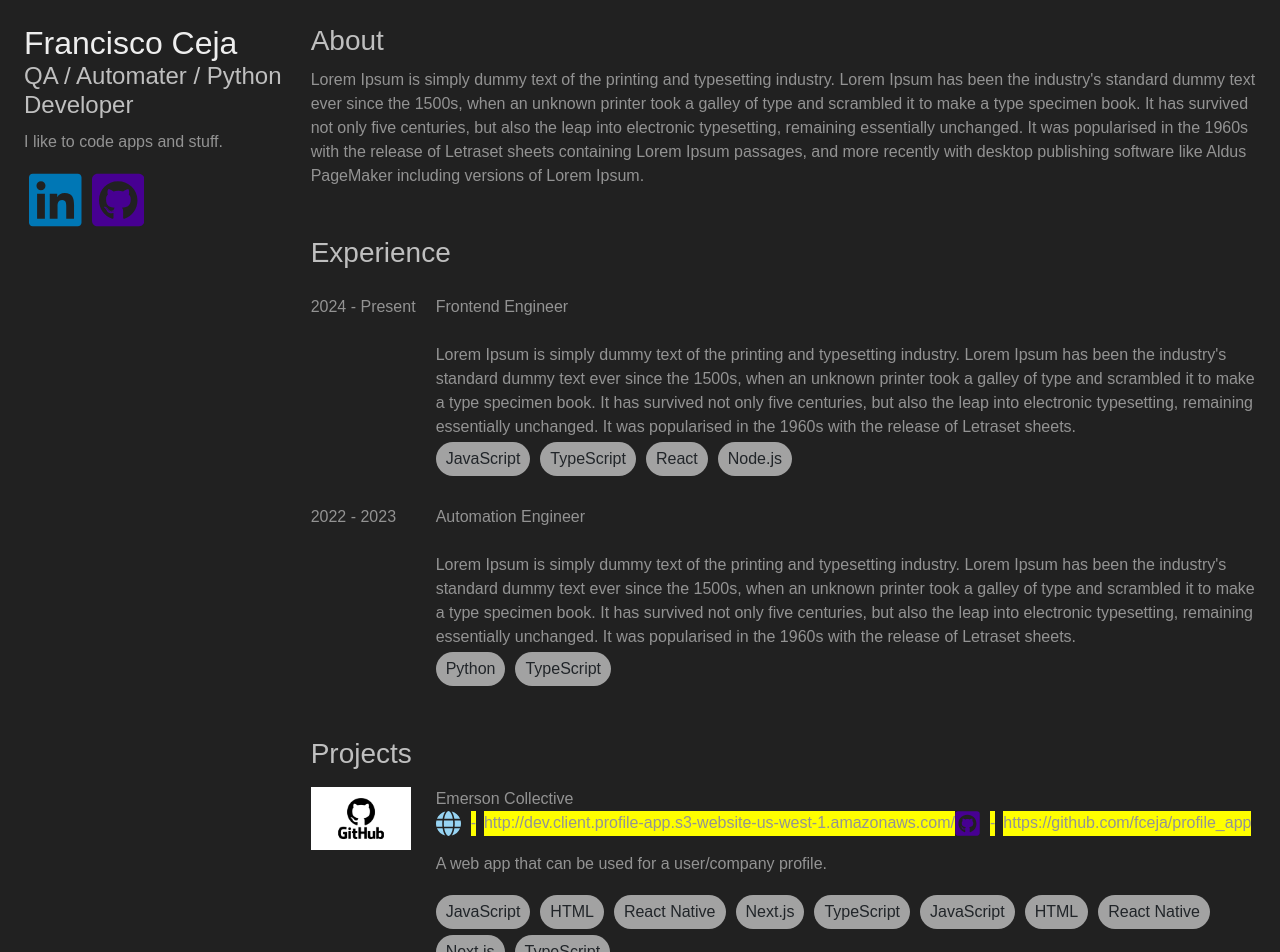
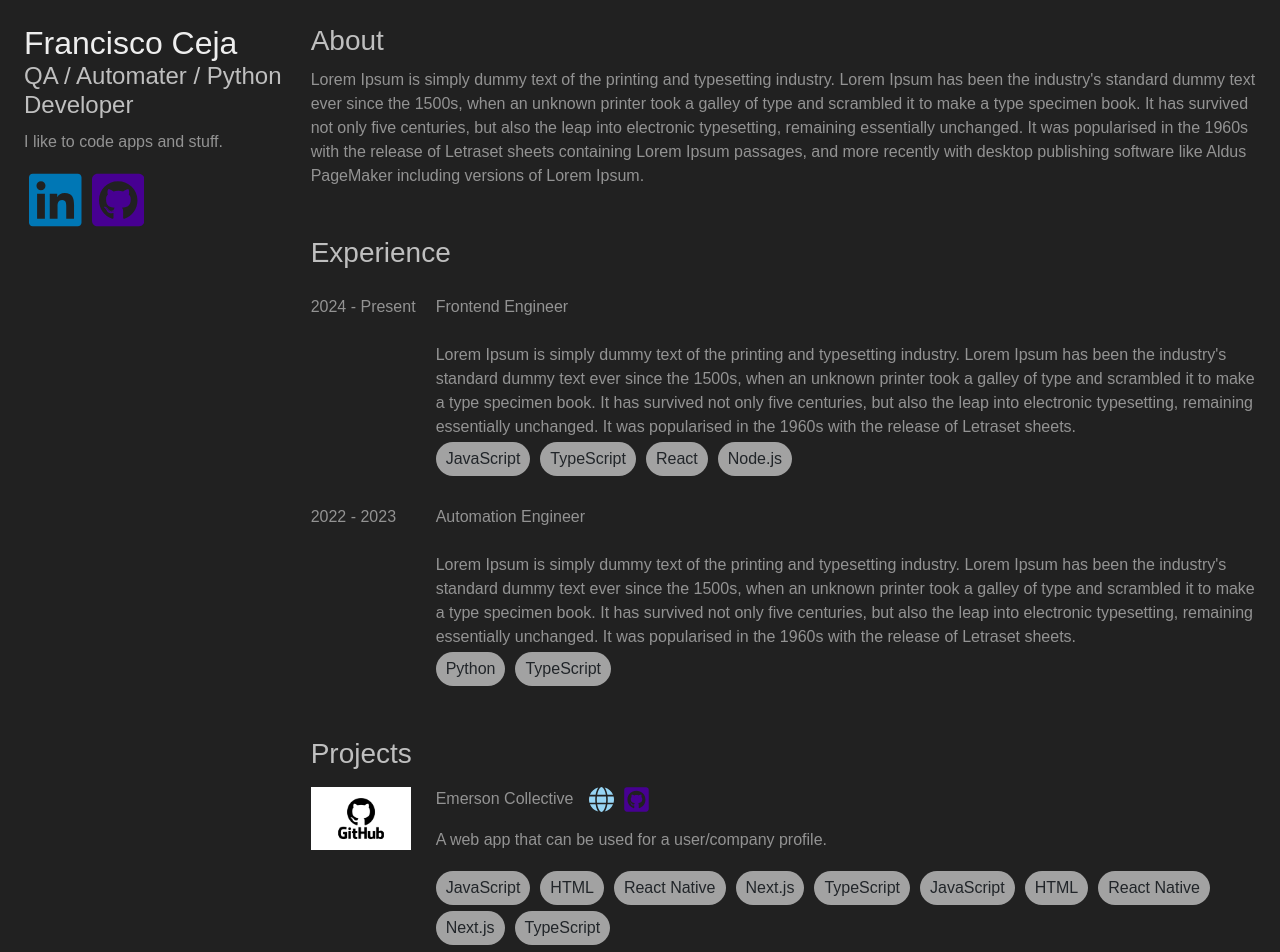
Before and after one commit to fceja/fceja.com_v2, a React (Vite) app: page / in a window 1280 px wide. Shown: the top 952 px of the page. Built offline with nearby package versions, Linux system fonts and the light colour scheme.

Commit message:
minor css change

```diff
--- a/src/scss/common/components/ProjectLinks.scss
+++ b/src/scss/common/components/ProjectLinks.scss
@@ -53,9 +53,21 @@
 
 
 /* projects page component */
+@media (max-width: $breakpoint-sm) {
+
+    .projects-proj-hyphen,
+    .projects-proj-url-link {
+        display: none;
+    }
+}
+
 .projects-proj-links {
     margin: 0 0 0 10px;
     width: 60px;
+}
+
+.projects-proj-hyphen {
+    margin: 0 10px 0 0;
 }
 
 .projects-proj-github-link {
--- a/src/ts/common/components/ProjectLinks.tsx
+++ b/src/ts/common/components/ProjectLinks.tsx
@@ -29,8 +29,8 @@ const ProjectLinks = (props: ProjectLinksProps) => {
                     <path d={svgData.path} />
                 </svg>
             </a>
-            <span className={`${className}-hyphen d-none d-sm-block`}>-</span>
-            <span className={`${className}-url-link d-none d-sm-block ms-2`}>{linkData.url}</span>
+            <span className={`${className}-hyphen`}>-</span>
+            <span className={`${className}-url-link`}>{linkData.url}</span>
         </>
     )
 };
```
